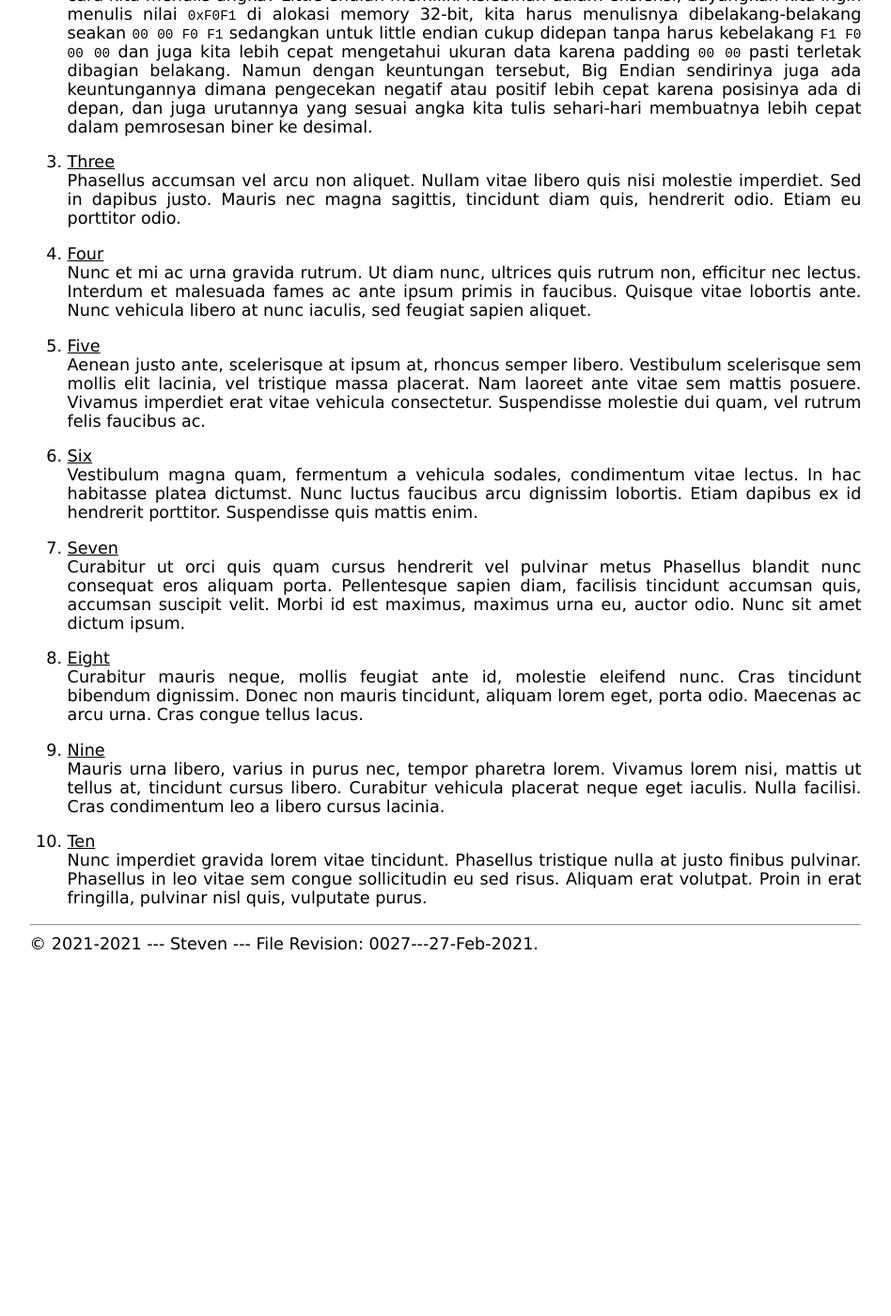
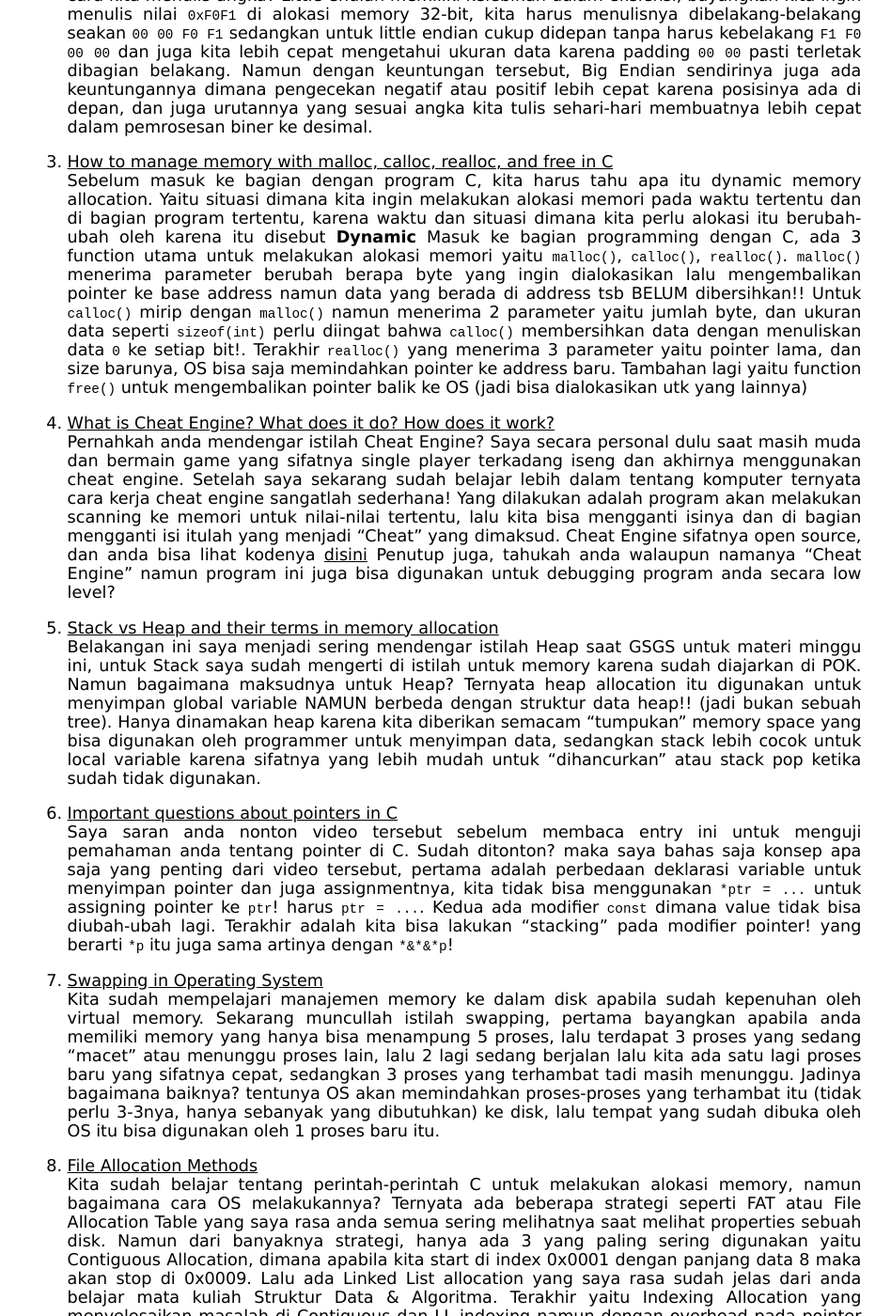
Before and after one commit to stevensim226/os211, a Jekyll site: the page built from w04.md, in a window 1280 px wide and 1400 px high, scrolled down 672 px. Shown: the whole window at 94% size, without its empty margins (166-1114 px from the left). Built offline with Jekyll 4.4.1, drawn with Linux system fonts in a browser that asks for light colours; our own code applies the rules of GitHub Pages for plain Markdown files; before the commit the page ends 1694 px from its top, so only the background shows below that; some of the changed text lies outside the part shown.

Commit message:
OS211 stevensim226

```diff
--- a/TXT/mylog.txt
+++ b/TXT/mylog.txt
@@ -55,3 +55,6 @@ ZCZC W04 90 L05 GSGS on virtual memory
 ZCZC W04 60 L07 Demo W04 on C pointers
 ZCZC W04 120 L02 Weekly zoom lecture
 ZCZC W04 60 L08 Trying W04 assignment
+ZCZC W04 180 L05 GSGS and self study on W04 materials
+ZCZC W04 90 L14 Create top 10 and write ideas
+ZCZC W04 60 L13 Read neighbours' top 10
--- a/TXT/myrank.txt
+++ b/TXT/myrank.txt
@@ -5,3 +5,6 @@ ZCZC W01 tsanaativa
 ZCZC W02 tsanaativa
 ZCZC W02 vadimbhirawa
 ZCZC W02 vandhya
+ZCZC W03 Trigonometr1
+ZCZC W03 veniche
+ZCZC W03 vandhya
--- a/w04.md
+++ b/w04.md
@@ -15,58 +15,37 @@ Yang saya ingin sampaikan adalah tentang kelebihan masing-masing sistem. Kita su
 Little endian memiliki kelebihan dalam efisiensi, bayangkan kita ingin menulis nilai `0xF0F1` di alokasi memory 32-bit, kita harus menulisnya dibelakang-belakang seakan `00 00 F0 F1` sedangkan untuk little endian cukup didepan tanpa harus kebelakang `F1 F0 00 00` dan juga kita lebih cepat mengetahui ukuran data karena padding `00 00` pasti terletak dibagian belakang.
 Namun dengan keuntungan tersebut, Big Endian sendirinya juga ada keuntungannya dimana pengecekan negatif atau positif lebih cepat karena posisinya ada di depan, dan juga urutannya yang sesuai angka kita tulis sehari-hari membuatnya lebih cepat dalam pemrosesan biner ke desimal.
 
-3. [Three](https://en.wikipedia.org/wiki/3)<br>
-Phasellus accumsan vel arcu non aliquet.
-Nullam vitae libero quis nisi molestie imperdiet.
-Sed in dapibus justo.
-Mauris nec magna sagittis, tincidunt diam quis, hendrerit odio.
-Etiam eu porttitor odio.
+3. [How to manage memory with malloc, calloc, realloc, and free in C](https://youtu.be/lQP4X3odvHE)<br>
+Sebelum masuk ke bagian dengan program C, kita harus tahu apa itu dynamic memory allocation. Yaitu situasi dimana kita ingin melakukan alokasi memori pada waktu tertentu dan di bagian program tertentu, karena waktu dan situasi dimana kita perlu alokasi itu berubah-ubah oleh karena itu disebut **Dynamic**
+Masuk ke bagian programming dengan C, ada 3 function utama untuk melakukan alokasi memori yaitu `malloc()`, `calloc()`, `realloc()`. `malloc()` menerima parameter berubah berapa byte yang ingin dialokasikan lalu mengembalikan pointer ke base address namun data yang berada di address tsb BELUM dibersihkan!!
+Untuk `calloc()` mirip dengan `malloc()` namun menerima 2 parameter yaitu jumlah byte, dan ukuran data seperti `sizeof(int)` perlu diingat bahwa `calloc()` membersihkan data dengan menuliskan data `0` ke setiap bit!. Terakhir `realloc()` yang menerima 3 parameter yaitu pointer lama, dan size barunya, OS bisa saja memindahkan pointer ke address baru.
+Tambahan lagi yaitu function `free()` untuk mengembalikan pointer balik ke OS (jadi bisa dialokasikan utk yang lainnya)
 
-4. [Four](https://en.wikipedia.org/wiki/4)<br>
-Nunc et mi ac urna gravida rutrum.
-Ut diam nunc, ultrices quis rutrum non, efficitur nec lectus.
-Interdum et malesuada fames ac ante ipsum primis in faucibus.
-Quisque vitae lobortis ante.
-Nunc vehicula libero at nunc iaculis, sed feugiat sapien aliquet.
+4. [What is Cheat Engine? What does it do? How does it work?](https://www.youtube.com/watch?v=yYVYJdvoI-g)<br>
+Pernahkah anda mendengar istilah Cheat Engine? Saya secara personal dulu saat masih muda dan bermain game yang sifatnya single player terkadang iseng dan akhirnya menggunakan cheat engine.
+Setelah saya sekarang sudah belajar lebih dalam tentang komputer ternyata cara kerja cheat engine sangatlah sederhana! Yang dilakukan adalah program akan melakukan scanning ke memori untuk nilai-nilai tertentu, lalu kita bisa mengganti isinya dan di bagian mengganti isi itulah yang menjadi "Cheat" yang dimaksud.
+Cheat Engine sifatnya open source, dan anda bisa lihat kodenya [disini](https://github.com/cheat-engine/cheat-engine)
+Penutup juga, tahukah anda walaupun namanya "Cheat Engine" namun program ini juga bisa digunakan untuk debugging program anda secara low level?
 
-5. [Five](https://en.wikipedia.org/wiki/5)<br>
-Aenean justo ante, scelerisque at ipsum at, rhoncus semper libero.
-Vestibulum scelerisque sem mollis elit lacinia, vel tristique massa placerat.
-Nam laoreet ante vitae sem mattis posuere.
-Vivamus imperdiet erat vitae vehicula consectetur.
-Suspendisse molestie dui quam, vel rutrum felis faucibus ac.
+5. [Stack vs Heap and their terms in memory allocation](https://www.guru99.com/stack-vs-heap.html)<br>
+Belakangan ini saya menjadi sering mendengar istilah Heap saat GSGS untuk materi minggu ini, untuk Stack saya sudah mengerti di istilah untuk memory karena sudah diajarkan di POK. Namun bagaimana maksudnya untuk Heap?
+Ternyata heap allocation itu digunakan untuk menyimpan global variable NAMUN berbeda dengan struktur data heap!! (jadi bukan sebuah tree). Hanya dinamakan heap karena kita diberikan semacam "tumpukan" memory space yang bisa digunakan oleh programmer untuk menyimpan data, sedangkan stack lebih cocok untuk local variable karena sifatnya yang lebih mudah untuk "dihancurkan" atau stack pop ketika sudah tidak digunakan.
 
-6. [Six](https://en.wikipedia.org/wiki/6)<br>
-Vestibulum magna quam, fermentum a vehicula sodales, condimentum vitae lectus.
-In hac habitasse platea dictumst.
-Nunc luctus faucibus arcu dignissim lobortis.
-Etiam dapibus ex id hendrerit porttitor.
-Suspendisse quis mattis enim.
+6. [Important questions about pointers in C](https://www.youtube.com/watch?v=cEphEIMaqms&t=173s)<br>
+Saya saran anda nonton video tersebut sebelum membaca entry ini untuk menguji pemahaman anda tentang pointer di C.
+Sudah ditonton? maka saya bahas saja konsep apa saja yang penting dari video tersebut, pertama adalah perbedaan deklarasi variable untuk menyimpan pointer dan juga assignmentnya, kita tidak bisa menggunakan `*ptr = ...` untuk assigning pointer ke `ptr`! harus `ptr = ...`.
+Kedua ada modifier `const` dimana value tidak bisa diubah-ubah lagi. Terakhir adalah kita bisa lakukan "stacking" pada modifier pointer! yang berarti `*p` itu juga sama artinya dengan `*&*&*p`!
 
-7. [Seven](https://en.wikipedia.org/wiki/7)<br>
-Curabitur ut orci quis quam cursus hendrerit vel pulvinar metus
-Phasellus blandit nunc consequat eros aliquam porta.
-Pellentesque sapien diam, facilisis tincidunt accumsan quis, accumsan suscipit velit.
-Morbi id est maximus, maximus urna eu, auctor odio.
-Nunc sit amet dictum ipsum.
+7. [Swapping in Operating System](https://binaryterms.com/swapping-in-operating-system.html)<br>
+Kita sudah mempelajari manajemen memory ke dalam disk apabila sudah kepenuhan oleh virtual memory. Sekarang muncullah istilah swapping, pertama bayangkan apabila anda memiliki memory yang hanya bisa menampung 5 proses, lalu terdapat 3 proses yang sedang "macet" atau menunggu proses lain, lalu 2 lagi sedang berjalan lalu kita ada satu lagi proses baru yang sifatnya cepat, sedangkan 3 proses yang terhambat tadi masih menunggu. Jadinya bagaimana baiknya? tentunya OS akan memindahkan proses-proses yang terhambat itu (tidak perlu 3-3nya, hanya sebanyak yang dibutuhkan) ke disk, lalu tempat yang sudah dibuka oleh OS itu bisa digunakan oleh 1 proses baru itu.
 
-8. [Eight](https://en.wikipedia.org/wiki/8)<br>
-Curabitur mauris neque, mollis feugiat ante id, molestie eleifend nunc.
-Cras tincidunt bibendum dignissim.
-Donec non mauris tincidunt, aliquam lorem eget, porta odio.
-Maecenas ac arcu urna.
-Cras congue tellus lacus.
+8. [File Allocation Methods](https://www.tutorialandexample.com/file-allocation-methods/)<br>
+Kita sudah belajar tentang perintah-perintah C untuk melakukan alokasi memory, namun bagaimana cara OS melakukannya? Ternyata ada beberapa strategi seperti FAT atau File Allocation Table yang saya rasa anda semua sering melihatnya saat melihat properties sebuah disk.
+Namun dari banyaknya strategi, hanya ada 3 yang paling sering digunakan yaitu Contiguous Allocation, dimana apabila kita start di index 0x0001 dengan panjang data 8 maka akan stop di 0x0009. Lalu ada Linked List allocation yang saya rasa sudah jelas dari anda belajar mata kuliah Struktur Data & Algoritma. Terakhir yaitu Indexing Allocation yang menyelesaikan masalah di Contiguous dan LL indexing namun dengan overhead pada pointer yang lebih besar.
 
-9. [Nine](https://en.wikipedia.org/wiki/9)<br>
-Mauris urna libero, varius in purus nec, tempor pharetra lorem.
-Vivamus lorem nisi, mattis ut tellus at, tincidunt cursus libero.
-Curabitur vehicula placerat neque eget iaculis.
-Nulla facilisi.
-Cras condimentum leo a libero cursus lacinia.
+9. [What is difference between Dynamic and Static library(Static and Dynamic linking)](https://www.youtube.com/watch?v=eW5he5uFBNM)<br>
+Sebelum masuk ke topik linking, anda sebaiknya mengingat konsep "import" library dalam programming dan juga compile code dan assemble code. Inti dari linking ini adalah strategi bagaimana cara kita melakukan include kode dari library. Static Linking berarti kita langsung menginclude kode-kode yang ada dari library masuk ke dalam hasil assembly kode kita, namun akan ada overhead di ukuran file yang sangat besar, dan bayangkan apabila kita menggunakan 200 function dari library dan apabila 1 kode saja berubah di library maka kita harus melakukan recompile lagi!
+Bandingkan dengan dynamic linking dimana kita hanya menyimpan address dari function sehingga mengurangi filesize dan tidak ada perlu recompile. Namun juga ada kekurangan yaitu apabila sifatnya runtime dynamic linking maka program bisa error apabila ternyata file berisi library tidak ada. Saya saran baca lebih lengkap tentang dynamic linking [disini](https://topic.alibabacloud.com/a/advantages-and-disadvantages-of-dynamic-link-libraries_8_8_31182348.html)
 
-10. [Ten](https://en.wikipedia.org/wiki/10)<br>
-Nunc imperdiet gravida lorem vitae tincidunt.
-Phasellus tristique nulla at justo finibus pulvinar.
-Phasellus in leo vitae sem congue sollicitudin eu sed risus.
-Aliquam erat volutpat.
-Proin in erat fringilla, pulvinar nisl quis, vulputate purus.
+10. [Disk Defragmentation / Why is contiguous memory faster?](https://www.youtube.com/watch?v=BKsVM89ZhRk)<br>
+Topik yang cukup menarik karena saya pernah diajari konsep Disk Defragmentation di mata kuliah lain yang secara pendek adalah "menggabungkan" kembali data-data yang terpecah-pecah menjadi 1 kesatuan yang contiguous. Cara membayangkannya saya saran anda nonton videonya terlebih dahulu, intinya adalah anggap ada data AABBCCC lalu data B dihapus menjadi AA--CCC, lalu datang data baru D yang berukuran 3 byte, agar tidak membuang tempat maka D akan dipecah menjadi tidak contiguous AADDCCCD, pembacaan data di disk yang tidak contiguous itu lebih lambat karena waktu untuk penggabungan data, pencarian dan translasi address selanjutnya dll. Apabila jalankan disk defragmentation maka data yang dulunya AADDCCCD akan menjadi AACCCDDD sehingga semua data itu contiguous. Untuk lengkapnya mengapa sistem memory contiguous itu leibh cepat bisa dilihat [disini](https://www.geeksforgeeks.org/difference-between-contiguous-and-noncontiguous-memory-allocation/)
```
Also changed, not shown: 4 other files.
